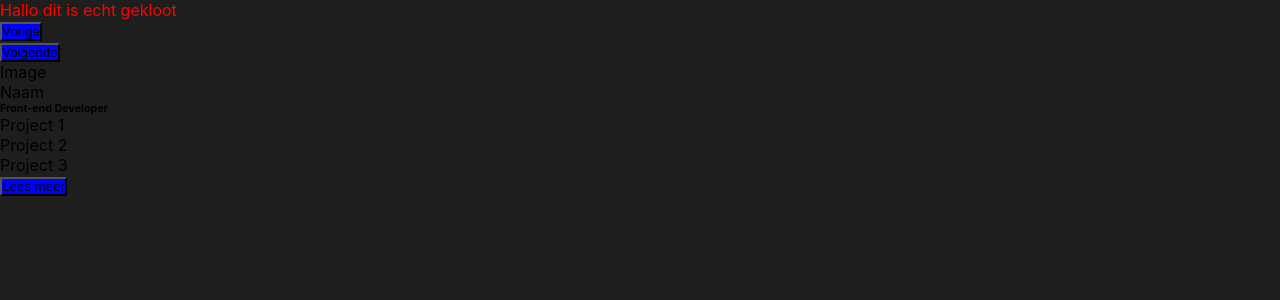
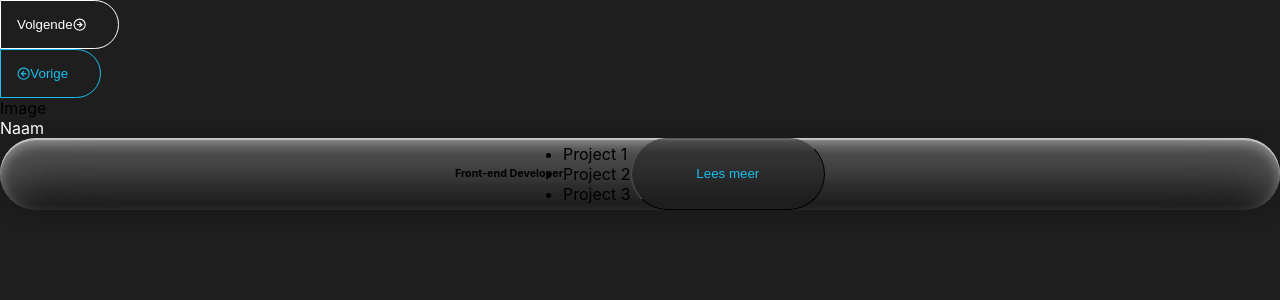
Before and after one commit to Jian18/minor-portfolio, a Next.js app: page /personen in a window 1280 px wide. Shown: the top 300 px of the page. Built offline with nearby package versions, Linux system fonts and the light colour scheme.

Commit message:
wip: feat: hardcoded buttons

```diff
--- a/components/Buttons/Buttons.module.css
+++ b/components/Buttons/Buttons.module.css
@@ -1,3 +1,49 @@
-.button {
-  background-color: blue;
+.NextButton {
+  background-color: var(--blue-light);
+  border: var(--blue-light) 1px solid;
+  color: black;
+  display: flex;
+  align-items: center;
+  padding: 1.6rem 3.2rem 1.6rem 1.6rem;
+  border-radius: 0 100px 100px 0;
 }
+
+.PreviousButton {
+  background-color: transparent;
+  border: var(--blue-light) 1px solid;
+  color: var(--blue-light);
+  display: flex;
+  align-items: center;
+  padding: 1.6rem 3.2rem 1.6rem 1.6rem;
+  border-radius: 0 100px 100px 0;
+}
+
+.ReadMoreButton {
+  color: var(--blue-light);
+  background-color: rgba(29, 29, 30, 0.5);
+  width: 194.52px;
+  height: 71.87px;
+  border-radius: 100px;
+  border-width: 1px;
+
+}
+
+.NextButton:hover{
+  background-color: transparent;
+  border: white 1px solid;
+  color: white;
+}
+
+.PreviousButton:hover{
+  border: white 1px solid;
+  color: white;
+}
+
+.ReadMoreButton:hover{
+  border: white 1px solid;
+
+}
+
+.icon{
+  padding-right: 0.8rem;
+}
--- a/components/Buttons/Component.jsx
+++ b/components/Buttons/Component.jsx
@@ -1,12 +1,38 @@
 import React from 'react';
 import style from './Buttons.module.css';
 
-function Buttons({ buttonText }) {
+// import icons
+import { FiArrowLeftCircle } from 'react-icons/fi';
+import { FiArrowRightCircle } from 'react-icons/fi';
+import { FiAlignRight } from 'react-icons/fi';
+import { FiCheck } from 'react-icons/fi';
+
+export function NextButton({ buttonText }) {
   return (
     <div>
-      <button className={style.button}>{buttonText}</button>
+      <button className={style.NextButton}>
+        {buttonText}
+        <FiArrowRightCircle />
+      </button>
     </div>
   );
 }
 
-export default Buttons;
+export function PreviousButton({ buttonText }) {
+  return (
+    <div>
+      <button className={style.PreviousButton}>
+        <FiArrowLeftCircle />
+        {buttonText}
+      </button>
+    </div>
+  );
+}
+
+export function ReadMore({ buttonText }) {
+  return (
+    <div>
+      <button className={style.ReadMoreButton}>{buttonText}</button>
+    </div>
+  );
+}
--- a/package.json
+++ b/package.json
@@ -13,7 +13,8 @@
     "gsap": "^3.10.4",
     "next": "12.1.6",
     "react": "18.1.0",
-    "react-dom": "18.1.0"
+    "react-dom": "18.1.0",
+    "react-icons": "^4.4.0"
   },
   "devDependencies": {
     "eslint": "8.17.0",
--- a/pages/personen/PersonPage.module.css
+++ b/pages/personen/PersonPage.module.css
@@ -1,3 +1,23 @@
 .box{
     background-color: #123456;
 }
+
+.glass{
+    display: flex;
+    align-items: center;
+    justify-content: center;
+    background: rgba(29, 29, 30, 0.5);
+    box-shadow: 0px 4px 20px rgba(0, 0, 0, 0.2), inset 0px 2px 1px #C6C6C6, inset 0px 40px 40px rgba(255, 255, 255, 0.24), inset 0px -40px 40px rgba(29, 29, 30, 0.1), inset 0px 6px 12px rgba(255, 255, 255, 0.4);
+    backdrop-filter: blur(50px);
+    /* Note: backdrop-filter has minimal browser support */
+    border-radius: 50px;
+}
+
+.name{
+    display: flex;
+    align-items: center;
+    box-sizing: border-box;
+    background: #1D1D1E;
+    border-radius: 50px;
+    color: white;
+}
--- a/pages/personen/index.js
+++ b/pages/personen/index.js
@@ -1,26 +1,26 @@
 import React from 'react';
-import Buttons from '../../components/Buttons/Component';
 import style from './PersonPage.module.css';
+
+// import componenten
+import { PreviousButton, NextButton, ReadMore } from '../../components/Buttons/Component';
 
 function PersonPage() {
   return (
     <div>
-      <div style={{ color: 'red' }}>
-        <p>Hallo dit is echt gekloot</p>
-        <Buttons buttonText="Vorige" />
-        <Buttons buttonText="Volgende" />
-      </div>
+      <NextButton buttonText="Volgende" />
+      <PreviousButton buttonText="Vorige" />
+
       <div>Image</div>
-      <div>Naam {/* Hier komt naam props  */}</div>
+      <div className={style.name}>Naam {/* Hier komt naam props  */}</div>
 
-      <div>
+      <div className={style.glass}>
         <h6>Front-end Developer</h6>
         <ul>
           <li>Project 1</li>
           <li>Project 2</li>
           <li>Project 3</li>
         </ul>
-        <Buttons buttonText="Lees meer" />
+        <ReadMore buttonText="Lees meer" />
       </div>
     </div>
   );
```
Also changed, not shown: 1 other file (tests, documents, lock files or other folders).
